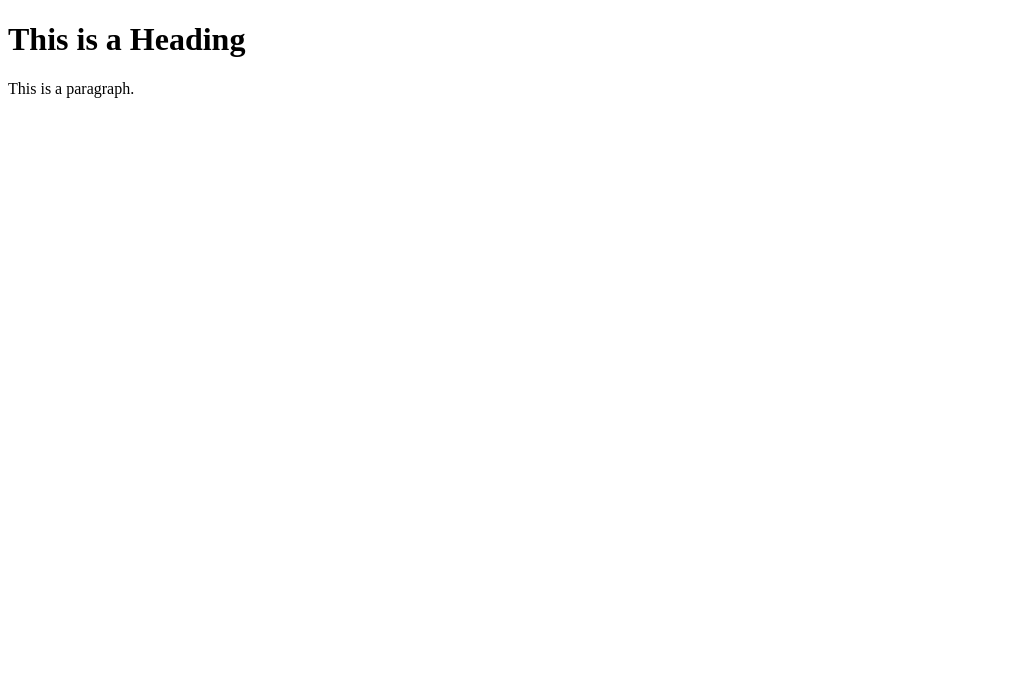
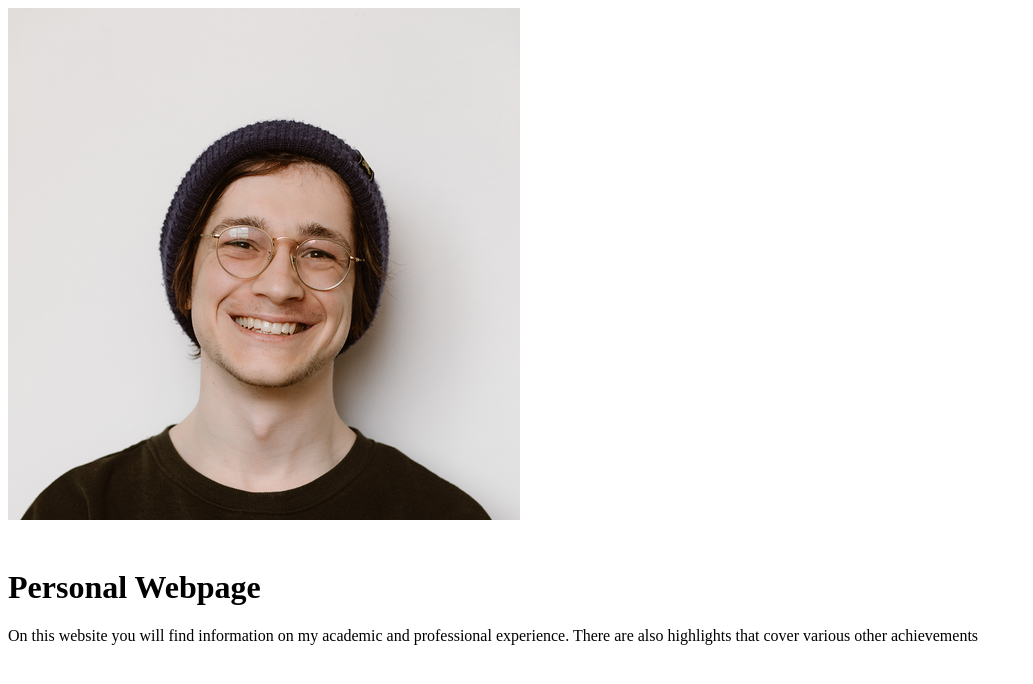
Before and after one commit to zachmfleming/zachmfleming.github.io, a plain HTML site: page index.html in a window 1280 px wide. Shown: the whole page, without its empty margins (0-1033 px from the left). Drawn offline with Linux system fonts and the light colour scheme.

Commit message:
Update index.html

```diff
--- a/index.html
+++ b/index.html
@@ -1,12 +1,16 @@
 <!DOCTYPE html>
 <html>
 <head>
-<title>Page Title</title>
+<title>Zachary Masson's Webpage</title>
+<style>
+h1 {margin-top: 45px;}
+</style>
 </head>
 <body>
 
-<h1>This is a Heading</h1>
-<p>This is a paragraph.</p>
+<img src="PicCV.png" alt="Picture of me">
+<h1>Personal Webpage</h1>
+<p>On this website you will find information on my academic and professional experience. There are also highlights that cover various other achievements</p>
 
 </body>
 </html>
```
